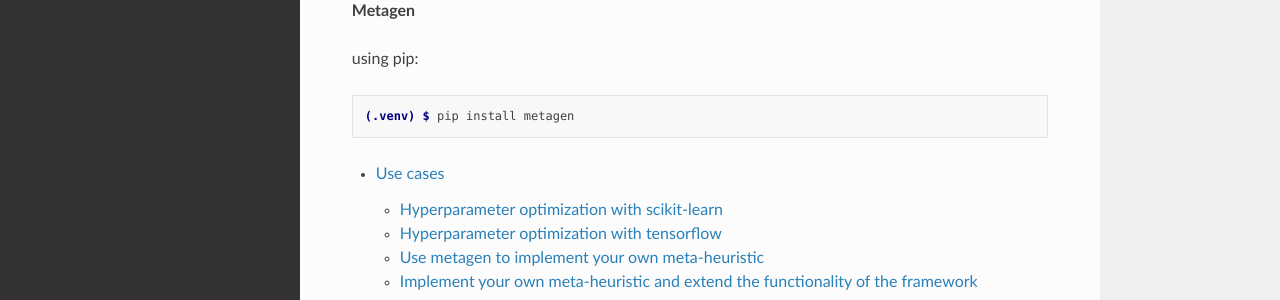
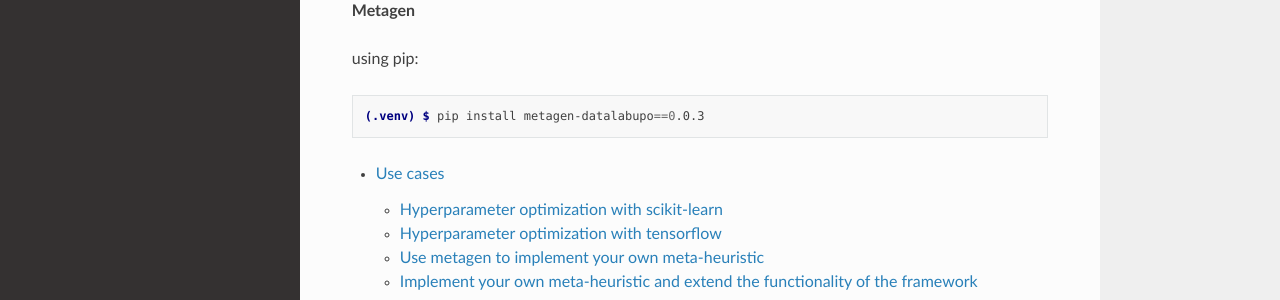
Before and after one commit to Data-Science-Big-Data-Research-Lab/MetaGen, a Sphinx documentation site: the page built from docs/source/index.rst, in a window 1280 px wide and 1388 px high. Shown: the part 161-461 px from the top of the window. Built offline with Sphinx 7.4.7 and the Read the Docs theme 2.0.0, drawn with Linux system fonts in a browser that asks for light colours.

Commit message:
Instalation modified

```diff
--- a/docs/source/index.rst
+++ b/docs/source/index.rst
@@ -7,7 +7,7 @@
 
 .. code-block:: console
 
-   (.venv) $ pip install metagen
+   (.venv) $ pip install metagen-datalabupo==0.0.3
 
 .. toctree::
 
```
